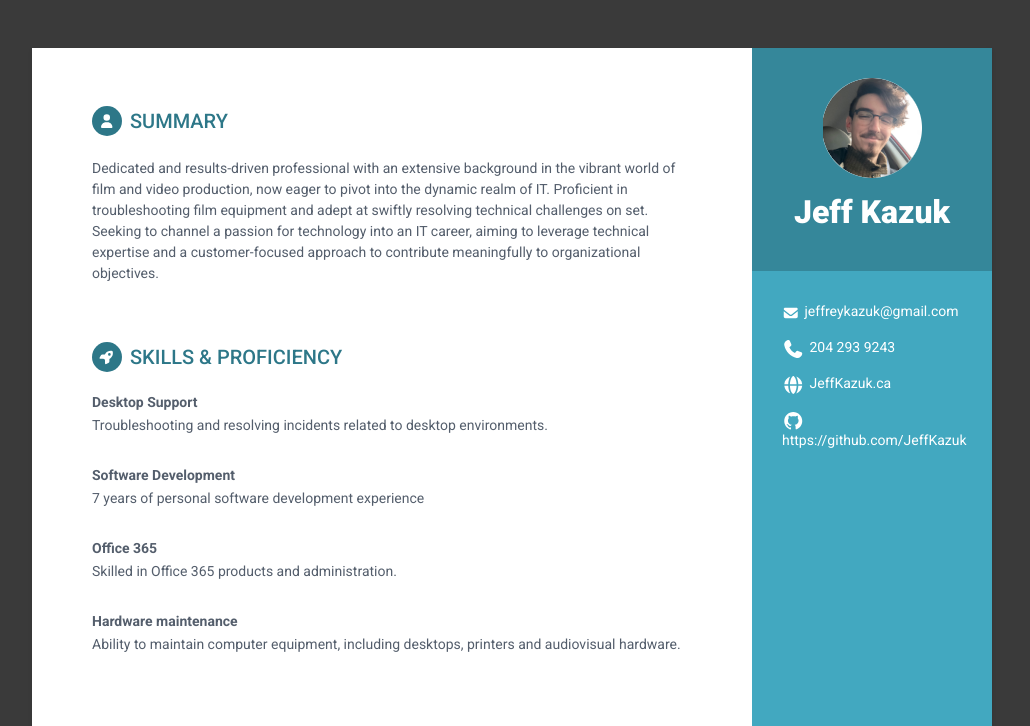
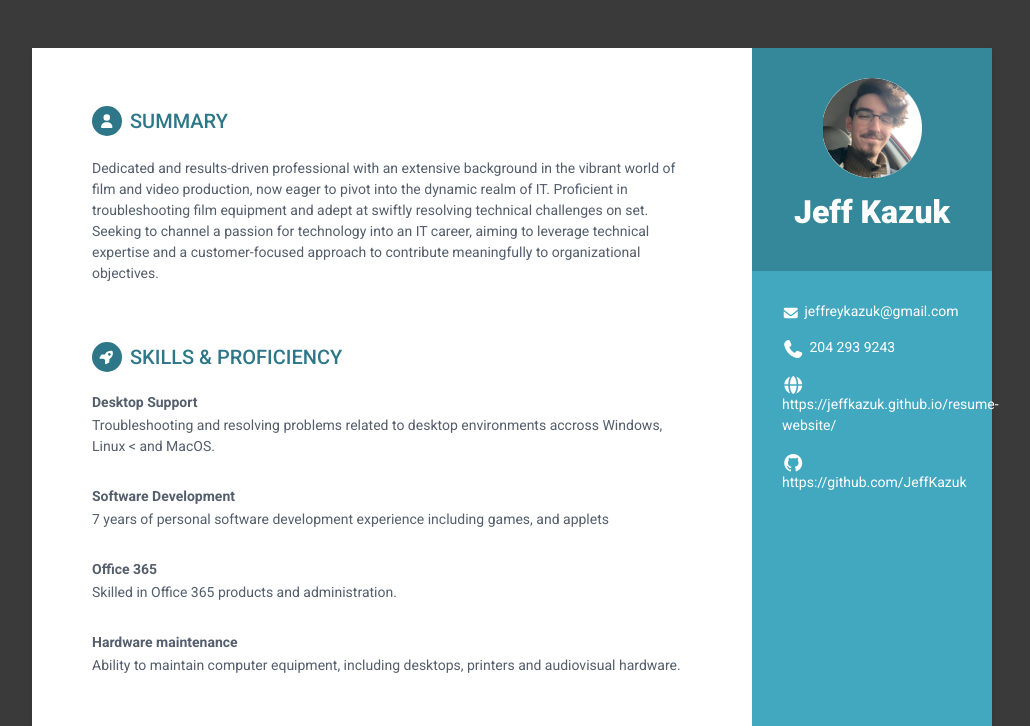
Before and after one commit to JeffKazuk/resume-website, a plain HTML site: page index.html in a window 1280 px wide. Shown: the top 726 px of the page, without its empty margins (128-1158 px from the left). Drawn offline with Linux system fonts and the light colour scheme.

Commit message:
updated skill descriptions

```diff
--- a/index.html
+++ b/index.html
@@ -37,8 +37,9 @@
                     <li class="email"><i class="fa-solid fa-envelope"></i><a
                             href="mailto: jeffreykazuk@gmail.com">jeffreykazuk@gmail.com</a></li>
                     <li class="phone"><i class="fa-solid fa-phone"></i><a href="tel:204 293 9243">204 293 9243</a></li>
-                    <li class="website"><i class="fa-solid fa-globe"></i><a href="https://jeffkazuk.ca"
-                            target="_blank">JeffKazuk.ca</a></li>
+                    <li class="website"><i class="fa-solid fa-globe"></i><a
+                            href="https://jeffkazuk.github.io/resume-website/"
+                            target="_blank">https://jeffkazuk.github.io/resume-website/</a></li>
                     <li class="github"><i class="fa-brands fa-github"></i><a href="#"
                             target="_blank">https://github.com/JeffKazuk</a></li>
                 </ul>
@@ -68,13 +69,14 @@
                     <div class="item">
                         <h3 class="level-title">Desktop Support</h3>
                         <br>
-                        <p>Troubleshooting and resolving incidents related to desktop environments.</p>
+                        <p>Troubleshooting and resolving problems related to desktop environments accross Windows, Linux
+                            < and MacOS.</p>
                     </div><!--//item-->
 
                     <div class="item">
                         <h3 class="level-title">Software Development</h3>
                         <br>
-                        <p>7 years of personal software development experience</p>
+                        <p>7 years of personal software development experience including games, and applets</p>
                     </div><!--//item-->
 
                     <div class="item">
```
